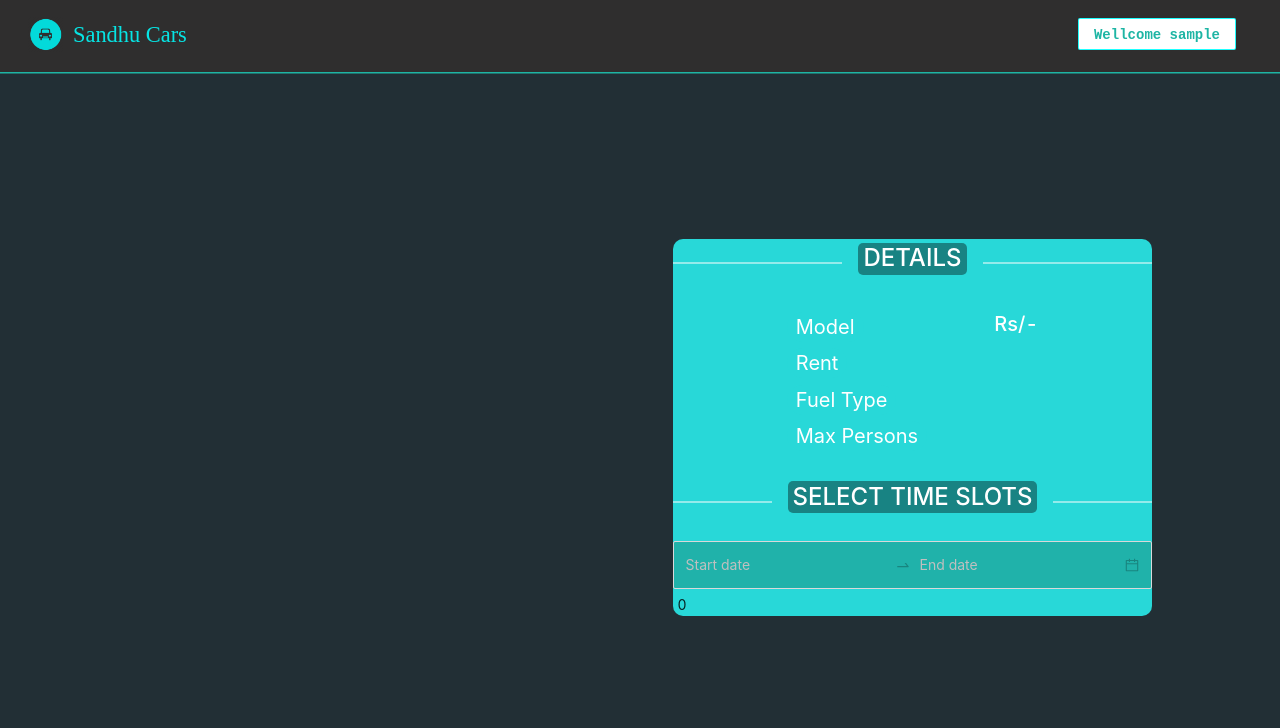
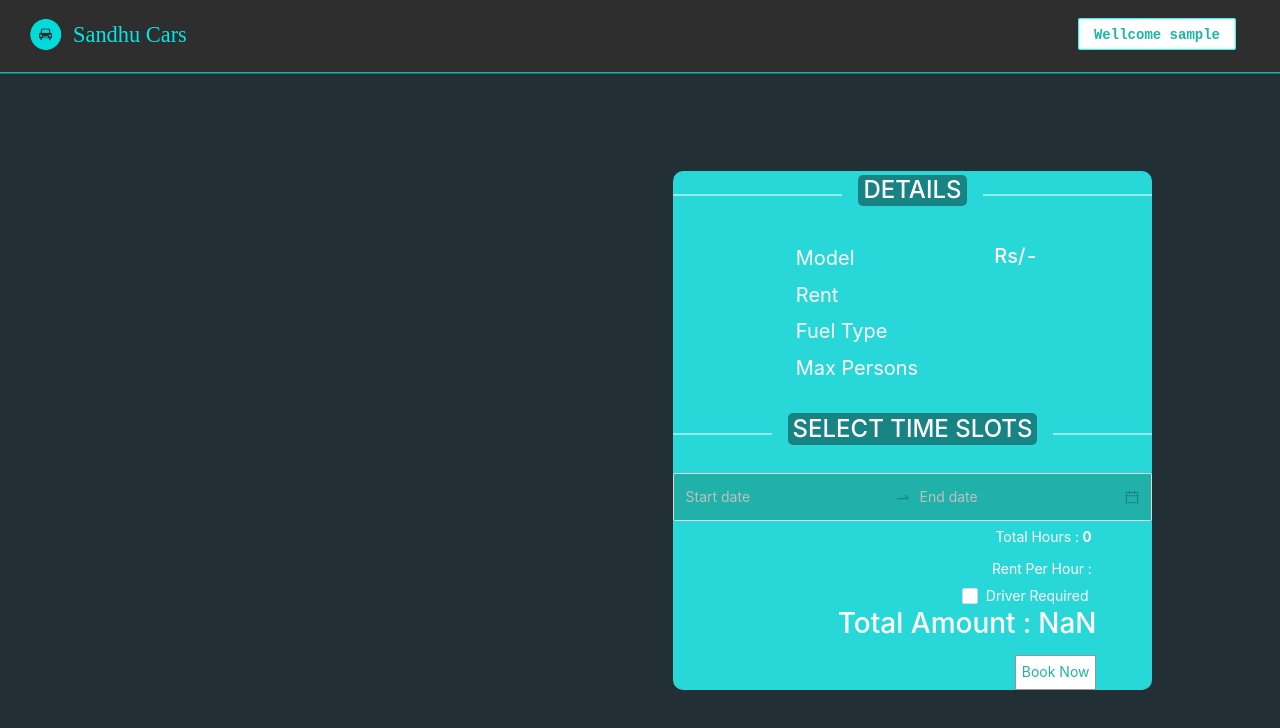
Before and after one commit to yU5295/car-rental, a React (Create React App) app in the folder Frontend/: page /booking/1 in a window 1280 px wide. Shown: the top 728 px of the page. Built offline with nearby package versions, Linux system fonts and the light colour scheme; no server answers; sample sign-in values are in the browser's storage; a web font is replaced by a local one.

Commit message:
Booking frontend complete

```diff
--- a/Frontend/src/index.css
+++ b/Frontend/src/index.css
@@ -185,4 +185,7 @@ p {
   border: 1px solid white;
 }
 
+.ant-picker-input > input {
+  color: white !important;
+}
 /* ---------------------------------------------------------------------------------- */
--- a/Frontend/src/pages/BookingCar.js
+++ b/Frontend/src/pages/BookingCar.js
@@ -1,5 +1,5 @@
 import React, { useEffect, useState } from "react";
-import { Row, Col, Divider, DatePicker } from "antd";
+import { Row, Col, Divider, DatePicker, Checkbox } from "antd";
 import { DollarCircleFilled } from "@ant-design/icons";
 import DefaultLayout from "../components/DefaultLayout";
 import { getAllCars } from "../redux/actions/carsAction";
@@ -7,6 +7,7 @@ import { useSelector, useDispatch } from "react-redux";
 import { useParams } from "react-router-dom";
 import Spinner from "../components/Spinner";
 import moment from "moment";
+import { bookCar } from "../redux/actions/bookingActions";
 const { RangePicker } = DatePicker;
 
 function BookingCar() {
@@ -18,6 +19,9 @@ function BookingCar() {
   const [from, setFrom] = useState();
   const [to, setTo] = useState();
   const [totalHours, setTotalHours] = useState(0);
+  const [driver, setdriver] = useState(false);
+  const [totalAmount, setTotalAmount] = useState(0);
+  const [showModal, setShowModal] = useState(false);
   useEffect(() => {
     if (cars.length == 0) {
       dispatch(getAllCars());
@@ -25,6 +29,12 @@ function BookingCar() {
       setcar(cars.find((o) => o._id == id));
     }
   }, [cars]);
+  useEffect(() => {
+    setTotalAmount(totalHours * car.rentPerHour);
+    if (driver) {
+      setTotalAmount(totalAmount + 300 * totalHours);
+    }
+  }, [driver, totalHours]);
   function selectTimeSlots(values) {
     if (values) {
       setFrom(moment(values[0]).format("MMM DD yyyy HH:mm"));
@@ -33,6 +43,21 @@ function BookingCar() {
     } else {
       setTotalHours(0);
     }
+  }
+  function bookNow() {
+    const reqObj = {
+      user: JSON.parse(localStorage.getItem("user"))._id,
+      car: id,
+      totalHours,
+      totalAmount,
+      driverRequired: driver,
+      bookedTimeSlots: {
+        from,
+        to,
+      },
+    };
+
+    dispatch(bookCar(reqObj));
   }
   return (
     <DefaultLayout>
@@ -56,7 +81,7 @@ function BookingCar() {
               // backgroundColor: "#24ffffc9",
               backgroundColor: "#28d8d8",
               borderRadius: "10px",
-              maxHeight: "400px",
+              // maxHeight: "400px",
               width: "90%",
             }}
           >
@@ -113,8 +138,38 @@ function BookingCar() {
                 onChange={selectTimeSlots}
               />
 
-              <div>
-                <p>{totalHours}</p>
+              <div
+                style={{
+                  display: "flex",
+                  flexDirection: "column",
+                  alignItems: "end",
+                  marginRight: "56px",
+                  color: "white",
+                }}
+              >
+                <p>
+                  Total Hours : <b>{totalHours}</b>
+                </p>
+                <p>
+                  Rent Per Hour : <b>{car.rentPerHour}</b>
+                </p>
+                <Checkbox
+                  onChange={(e) => {
+                    if (e.target.checked) {
+                      setdriver(true);
+                    } else {
+                      setdriver(false);
+                    }
+                  }}
+                >
+                  <span style={{ color: "white" }}> Driver Required</span>
+                </Checkbox>
+                <h3 style={{ color: "white" }}>Total Amount : {totalAmount}</h3>{" "}
+                <div className="stripe">
+                  <button className="btn1" onClick={bookNow}>
+                    Book Now
+                  </button>
+                </div>
               </div>
             </div>
           </div>
--- /dev/null
+++ b/Frontend/src/redux/actions/bookingActions.js
@@ -0,0 +1,19 @@
+import axios from "axios";
+import { message } from "antd";
+export const bookCar = (reqObj) => async (dispatch) => {
+  dispatch({ type: "LOADING", payload: true });
+
+  try {
+    await axios.post("api/bookings/bookcar", reqObj);
+
+    dispatch({ type: "LOADING", payload: false });
+    message.success("Your car booked successfully");
+    setTimeout(() => {
+      window.location.href = "/userbookings";
+    }, 500);
+  } catch (error) {
+    console.log(error);
+    dispatch({ type: "LOADING", payload: false });
+    message.error("Something went wrong , please try later");
+  }
+};
```
